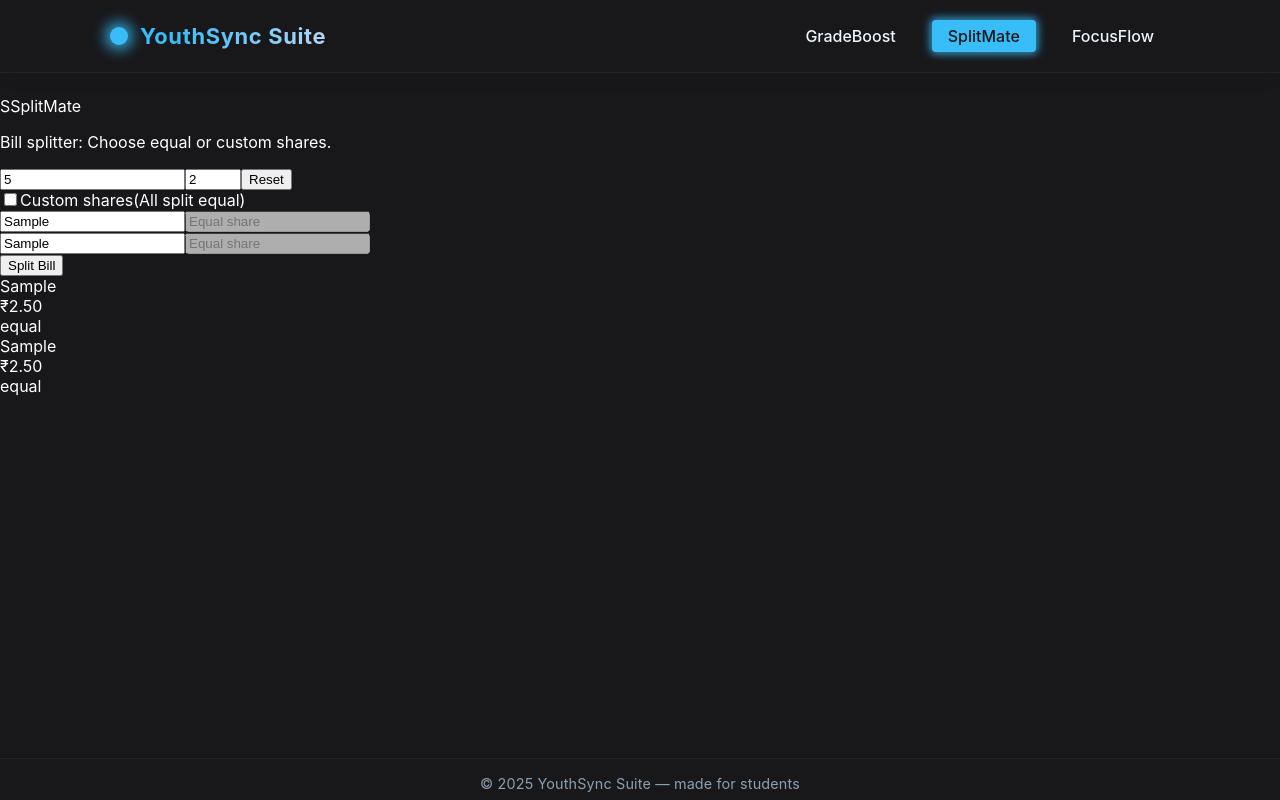
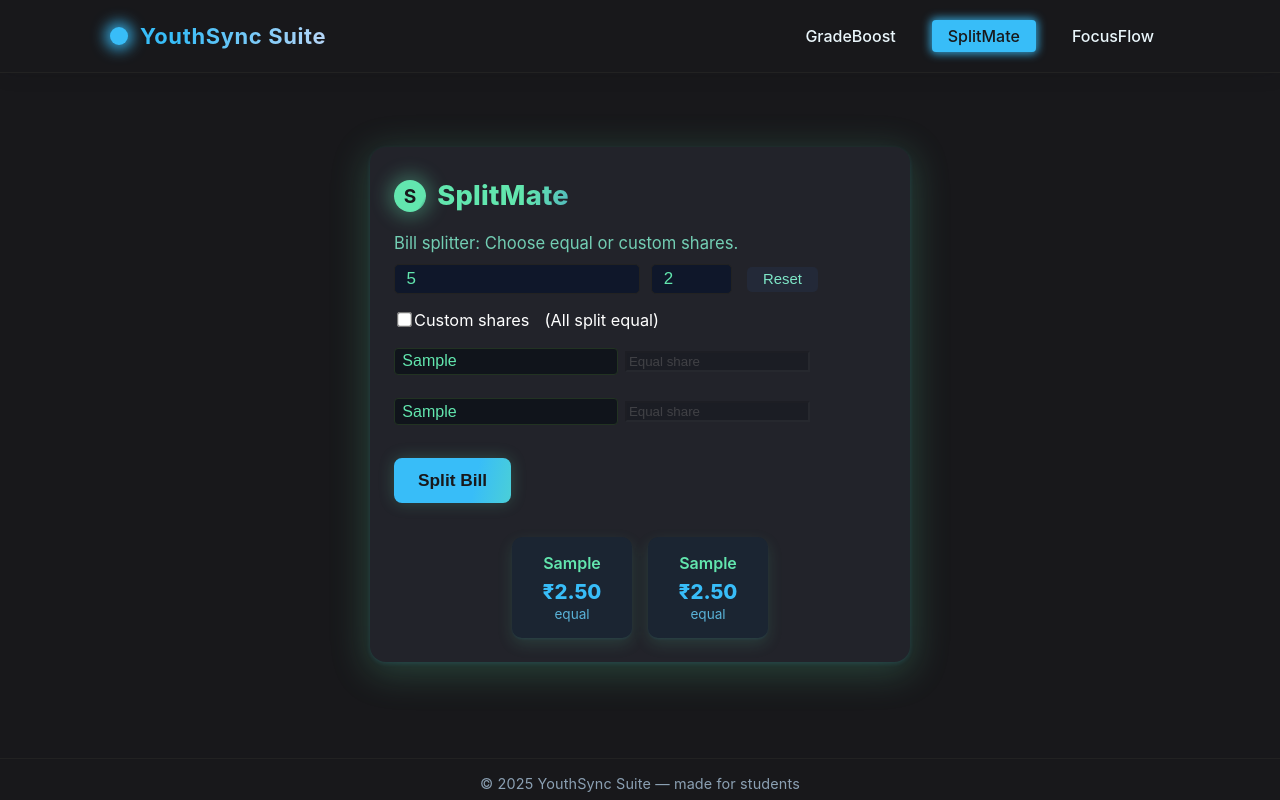
Before and after one commit to Workflow-Manager-admin/youthsync-suite-27133-5a74e437, a React (Create React App) app in the folder youthsync_suite/: page /splitmate in a window 1280 px wide. Both pictures are taken after typing "5", "Sample", "Sample" into the empty fields and a click on the button "Split Bill". Built offline with nearby package versions, Linux system fonts and the light colour scheme.

Commit message:
Auto-commit: Changes as of 2025-05-30T10:59:47.650539+00:00

```diff
--- a/youthsync_suite/src/pages/FocusFlowPage.js
+++ b/youthsync_suite/src/pages/FocusFlowPage.js
@@ -1,5 +1,6 @@
 import React, { useState, useRef, useEffect } from "react";
 import CircularProgress from "../components/CircularProgress";
+import "../styles/focusflow.css";
 
 /**
  * FocusFlow Page: Pomodoro timer with session count, custom duration
--- a/youthsync_suite/src/pages/SplitMatePage.js
+++ b/youthsync_suite/src/pages/SplitMatePage.js
@@ -96,13 +96,13 @@ function SplitMatePage() {
   }
 
   return (
-    <div className="flex flex-col items-center px-2 py-7">
-      <div className="max-w-xl w-full bg-[#22232a] rounded-xl shadow-xl p-5 md:p-8 mt-3">
-        <div className="mb-5 flex items-center gap-2">
-          <span className="rounded-full bg-[#38bdf8] w-6 h-6 flex items-center justify-center shadow-[0_0_10px_#38bdf8] font-bold text-lg text-[#18181b]">S</span>
-          <span className="font-extrabold text-2xl bg-gradient-to-r from-[#38bdf8] to-blue-100 text-transparent bg-clip-text">SplitMate</span>
+    <div className="splitmate-root">
+      <div className="splitmate-card">
+        <div className="splitmate-header">
+          <span className="splitmate-circle">S</span>
+          <span className="splitmate-title">SplitMate</span>
         </div>
-        <p className="opacity-75 text-sm mb-3">
+        <p className="splitmate-desc">
           Bill splitter: Choose equal or custom shares.
         </p>
         <form
@@ -111,8 +111,8 @@ function SplitMatePage() {
             split();
           }}
         >
-          <div className="flex flex-col gap-3 mb-4">
-            <div className="flex gap-3">
+          <div className="splitmate-form-row">
+            <div className="splitmate-top-inputs">
               <input
                 type="number"
                 placeholder="Total Amount"
@@ -120,7 +120,7 @@ function SplitMatePage() {
                 step="0.01"
                 value={amount}
                 onChange={e => setAmount(e.target.value)}
-                className="w-36 bg-[#0f172a] border border-[#222] text-white rounded px-2 py-[5px] outline-none focus:ring-2 focus:ring-cyan-400/60"
+                className="splitmate-amount-input"
                 required
               />
               <input
@@ -130,25 +130,25 @@ function SplitMatePage() {
                 max="15"
                 value={numPeople}
                 onChange={e => handleNumPeopleChange(e.target.value)}
-                className="w-20 bg-[#0f172a] border border-[#222] text-white rounded px-2 py-[5px] outline-none focus:ring-2 focus:ring-cyan-400/60"
+                className="splitmate-num-input"
                 required
               />
               <button
                 type="button"
                 title="Reset all names/shares"
-                className="rounded bg-[#222] px-3 py-1 ml-1 text-xs hover:bg-[#333] text-cyan-200"
+                className="splitmate-reset-btn"
                 onClick={resetAll}
               >
                 Reset
               </button>
             </div>
-            <div className="flex gap-2 items-center mt-2">
-              <label className="text-sm select-none inline-flex gap-2 cursor-pointer">
+            <div className="splitmate-toggle-row">
+              <label className="select-none inline-flex gap-2 cursor-pointer">
                 <input
                   type="checkbox"
                   checked={useCustomShares}
                   onChange={e => setUseCustomShares(e.target.checked)}
-                  className="accent-[#38bdf8]"
+                  className="splitmate-custom-toggle"
                 />
                 Custom shares
               </label>
@@ -159,12 +159,11 @@ function SplitMatePage() {
             </div>
             {Array.from({ length: numPeople }).map((_, idx) => (
               <div
-                className="grid grid-cols-10 gap-2 py-1"
+                className="splitmate-share-row"
                 key={idx}
-                style={{ border: "none" }}
               >
                 <input
-                  className="col-span-4 bg-[#10141b] border border-[#232] rounded px-2 py-[5px] text-white"
+                  className="splitmate-name-input"
                   placeholder={`Name #${idx + 1}`}
                   value={names[idx] || ""}
                   onChange={e => handleChange(idx, "name", e.target.value)}
@@ -172,7 +171,7 @@ function SplitMatePage() {
                 {useCustomShares ? (
                   <input
                     type="number"
-                    className="col-span-4 bg-[#10141b] border border-[#232] rounded px-2 py-[5px] text-white"
+                    className="splitmate-share-input"
                     placeholder="% Share"
                     value={shares[idx] || ""}
                     onChange={e => handleChange(idx, "share", e.target.value)}
@@ -182,37 +181,35 @@ function SplitMatePage() {
                   />
                 ) : (
                   <input
-                    className="col-span-4 bg-[#10141b] border border-[#232] rounded px-2 py-[5px] text-white opacity-40"
+                    className="splitmate-equal-input"
                     placeholder="Equal share"
                     disabled
                   />
                 )}
-                <span className="col-span-2 self-center text-xs text-cyan-400">
+                <span className="self-center splitmate-person-type">
                   {useCustomShares && "%"}
                 </span>
               </div>
             ))}
           </div>
           <button
-            className="mt-2 rounded-md px-5 py-2 bg-gradient-to-br from-[#38bdf8] to-blue-400 hover:from-cyan-400 hover:to-blue-500 text-[#18181b] font-bold shadow-lg text-sm transition"
+            className="splitmate-btn-submit"
             type="submit"
           >
             Split Bill
           </button>
         </form>
-        {error && <div className="mt-3 mb-2 rounded p-2 bg-red-500/20 text-red-300 text-xs">{error}</div>}
+        {error && <div className="splitmate-error">{error}</div>}
         {results && (
-          <div
-            className="animate-fade-in-down mt-6 flex flex-wrap gap-3 justify-center"
-          >
+          <div className="splitmate-results-row">
             {results.map((r, i) => (
               <div
                 key={i}
-                className="px-4 py-3 bg-[#1b2532] rounded-lg shadow-cyan-500/20 shadow-sm flex flex-col items-center min-w-[110px]"
+                className="splitmate-person-card"
               >
-                <div className="text-sm font-semibold text-cyan-200">{r.name}</div>
-                <div className="text-xl font-bold text-cyan-400 mt-1">₹{r.share.toFixed(2)}</div>
-                <div className="text-xs text-blue-200 mt-1">{useCustomShares ? "custom" : "equal"}</div>
+                <div className="splitmate-person-name">{r.name}</div>
+                <div className="splitmate-person-amount">₹{r.share.toFixed(2)}</div>
+                <div className="splitmate-person-type">{useCustomShares ? "custom" : "equal"}</div>
               </div>
             ))}
           </div>
```
Also changed, not shown: 2 other files (tests, documents, lock files or other folders).
